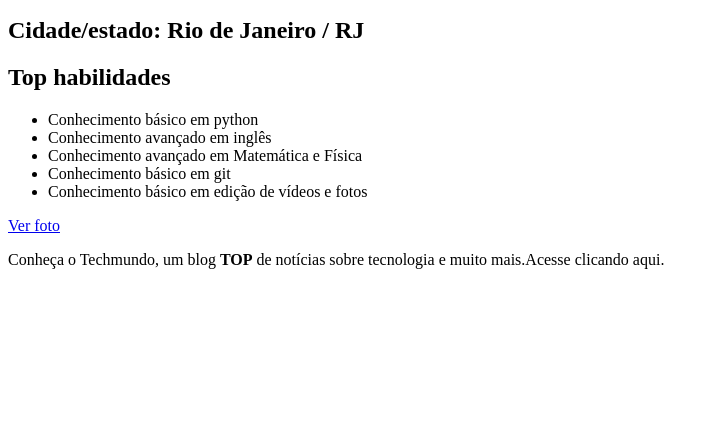
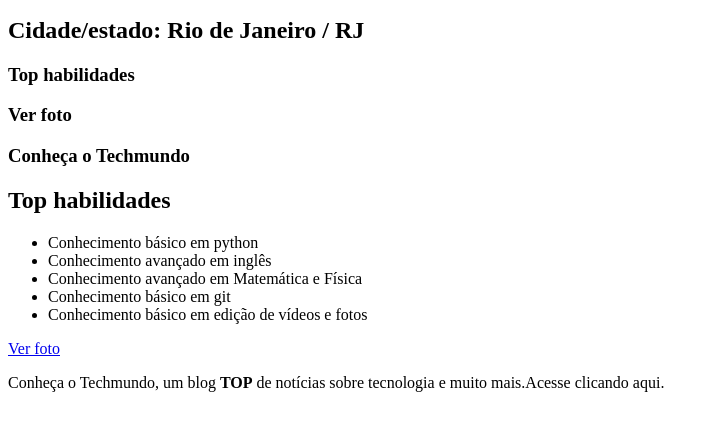
Before and after one commit to ygorvmdf/ygorvmdf.github.io, a plain HTML site: page index.html in a window 1280 px wide. Shown: the part 322-752 px from the top of the page, without its empty margins (0-719 px from the left). Drawn offline with Linux system fonts and the light colour scheme.

Commit message:
Adicionado link para sessões da página

```diff
--- a/index.html
+++ b/index.html
@@ -8,7 +8,10 @@
         <h1>Ygor Vitor Marques da Fonseca</h1>
         <h2>Nacionalidade: Brasileiro</h2>
         <h2>Cidade/estado: Rio de Janeiro / RJ</h2>
-        <h2>Top habilidades</h2>
+        <h3 href="#habilidades">Top habilidades</h3>
+        <h3 href="#foto">Ver foto</h3>
+        <h3 href="#techmundo">Conheça o Techmundo</h3>
+        <h2 id="habilidades">Top habilidades</h2>
         <ul>
             <li>Conhecimento básico em python</li>
             <li>Conhecimento avançado em inglês</li>
@@ -16,7 +19,7 @@
             <li>Conhecimento básico em git</li>
             <li>Conhecimento básico em edição de vídeos e fotos</li>
         </ul>
-        <a href="/ygor-manhattan.jpeg"> Ver foto</a>
-        <p>Conheça o Techmundo, um blog <strong>TOP</strong> de notícias sobre tecnologia e muito mais.Acesse clicando <a>aqui</a>.</p>
+        <a id="foto" href="/ygor-manhattan.jpeg"> Ver foto</a>
+        <p id="techmundo">Conheça o Techmundo, um blog <strong>TOP</strong> de notícias sobre tecnologia e muito mais.Acesse clicando <a>aqui</a>.</p>
     </body>
 </html>
```
